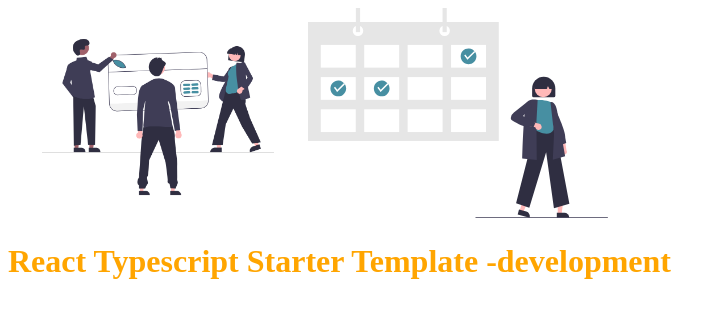
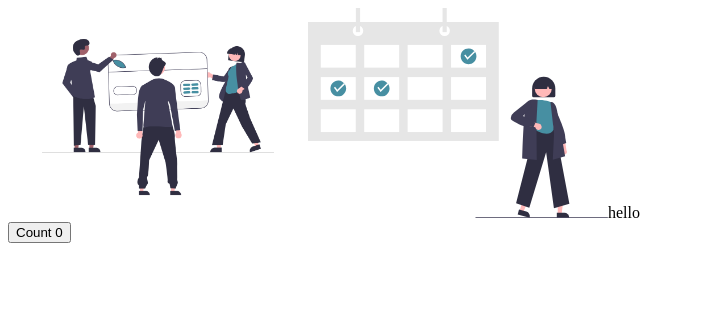
Before and after one commit to bigbugsteve/react-typescript-webpack, a React app: page / in a window 1280 px wide. Shown: the top 318 px of the page, without its empty margins (0-726 px from the left). Built offline with nearby package versions, Linux system fonts and the light colour scheme.

Commit message:
react-refresh, eslint

```diff
--- a/src/App.tsx
+++ b/src/App.tsx
@@ -1,14 +1,20 @@
 import './styles.css'
 import IMAGE from './bank.png'
 import CALENDAR from './calendar.svg'
+import ClickCounter from './ClickCounter';
 
 export const App = () => {
-    return <>
+
+    return (<>
     <img src={IMAGE} alt="" width="300" />
     <img src={CALENDAR} alt="" width="300" />
 
-    <h1>React Typescript Starter Template -
-        {process.env.NODE_ENV} {process.env.NAME}
-        </h1>
+    {/* <h1>React Typescript Starter Template -
+        {process.env.NODE_ENV}
+        {process.env.name}
+        </h1> */}
+        hello
+        <ClickCounter />
     </>
+)
 }
--- /dev/null
+++ b/src/ClickCounter.tsx
@@ -0,0 +1,12 @@
+import React, { useState } from 'react'
+
+const ClickCounter = () => {
+    const [ count, setCount  ] = useState(0)
+  return (
+    <div>
+        <button onClick={() => setCount(c => c + 1)}>Count {count}</button>
+    </div>
+  )
+}
+
+export default ClickCounter
--- a/webpack/webpack.dev.js
+++ b/webpack/webpack.dev.js
@@ -1,11 +1,17 @@
 const webpack = require('webpack')
+const ReactRefreshWebpackPlugin = require('@pmmmwh/react-refresh-webpack-plugin')
 
 module.exports = {
     mode: 'development',
+    devServer: {
+        hot: true,
+        open: true
+    },
     devtool: 'cheap-module-source-map',
     plugins: [
         new webpack.DefinePlugin({
             'process.env.name': JSON.stringify('Hello'),
-        })
+        }),
+        new ReactRefreshWebpackPlugin()
     ]
 }
```
Also changed, not shown: package.json (+10 -2 lines), .eslintrc.js (added), webpack/webpack.config.js (line endings or trailing spaces), 1 other file (tests, documents, lock files or other folders).
